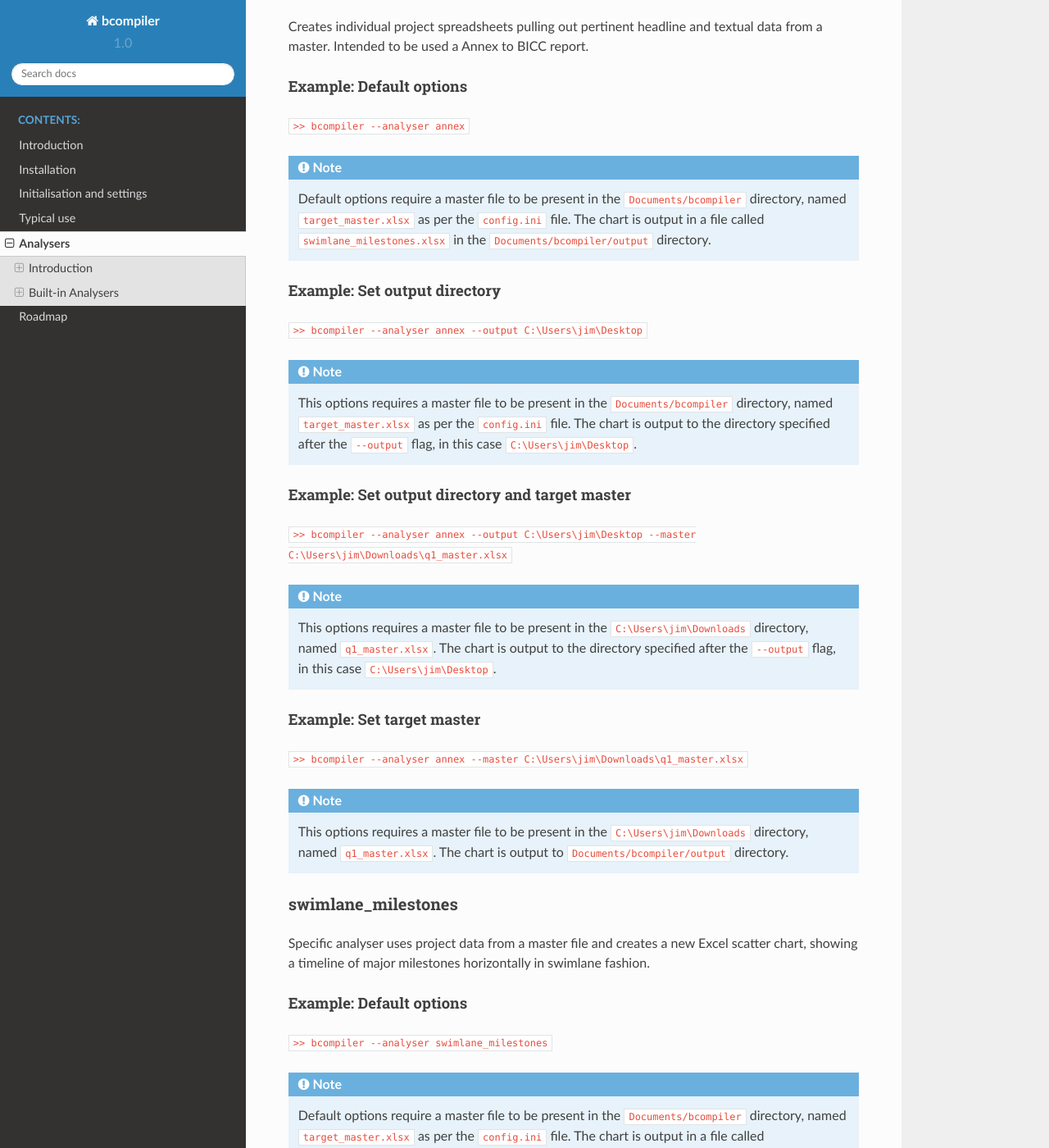
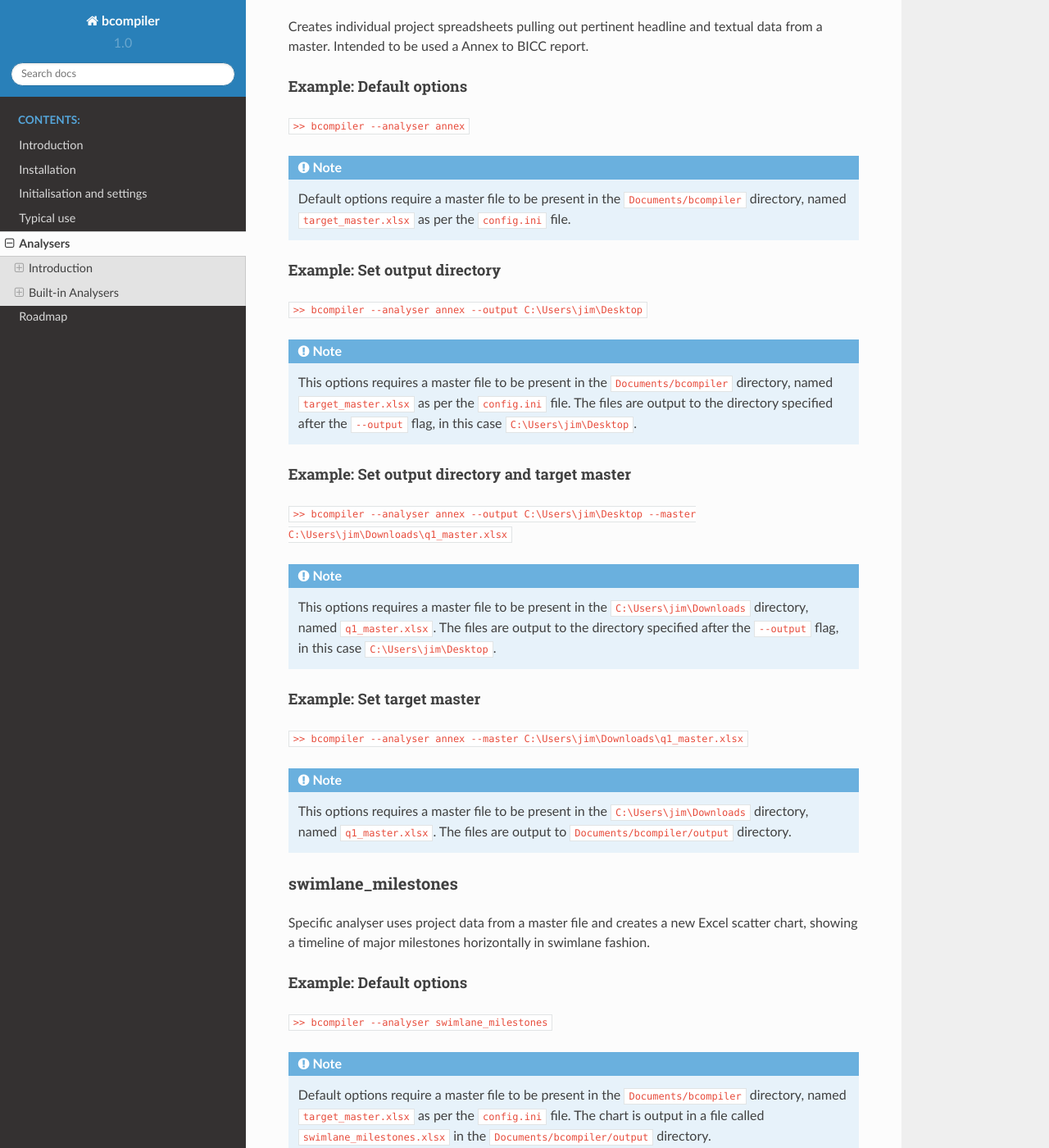
Before and after one commit to yulqen/bcompiler, a Sphinx documentation site: the page built from docs/analysers.rst, in a window 1280 px wide and 1400 px high, scrolled down 1334 px. Shown: the whole window at 82% size. Built offline with Sphinx 7.4.7 and the Read the Docs theme 2.0.0, drawn with Linux system fonts in a browser that asks for light colours.

Commit message:
some docs changes

```diff
--- a/docs/analysers.rst
+++ b/docs/analysers.rst
@@ -68,8 +68,6 @@ Example: Default options
 
 .. note::
     Default options require a master file to be present in the ``Documents/bcompiler`` directory, named ``target_master.xlsx`` as per the ``config.ini`` file.
-    The chart is output in a file called ``swimlane_milestones.xlsx`` in the
-    ``Documents/bcompiler/output`` directory.
 
 Example: Set output directory
 ~~~~~~~~~~~~~~~~~~~~~~~~~~~~~~
@@ -78,7 +76,7 @@ Example: Set output directory
 
 .. note::
     This options requires a master file to be present in the ``Documents/bcompiler`` directory, named ``target_master.xlsx`` as per the ``config.ini`` file.
-    The chart is output to the directory specified after the ``--output`` flag,
+    The files are output to the directory specified after the ``--output`` flag,
     in this case ``C:\Users\jim\Desktop``.
 
 Example: Set output directory and target master
@@ -88,7 +86,7 @@ Example: Set output directory and target master
 
 .. note::
     This options requires a master file to be present in the ``C:\Users\jim\Downloads`` directory, named ``q1_master.xlsx``.
-    The chart is output to the directory specified after the ``--output`` flag,
+    The files are output to the directory specified after the ``--output`` flag,
     in this case ``C:\Users\jim\Desktop``.
 
 Example: Set target master
@@ -98,7 +96,7 @@ Example: Set target master
 
 .. note::
     This options requires a master file to be present in the ``C:\Users\jim\Downloads`` directory, named ``q1_master.xlsx``.
-    The chart is output to ``Documents/bcompiler/output`` directory.
+    The files are output to ``Documents/bcompiler/output`` directory.
 
 
 swimlane_milestones
```
